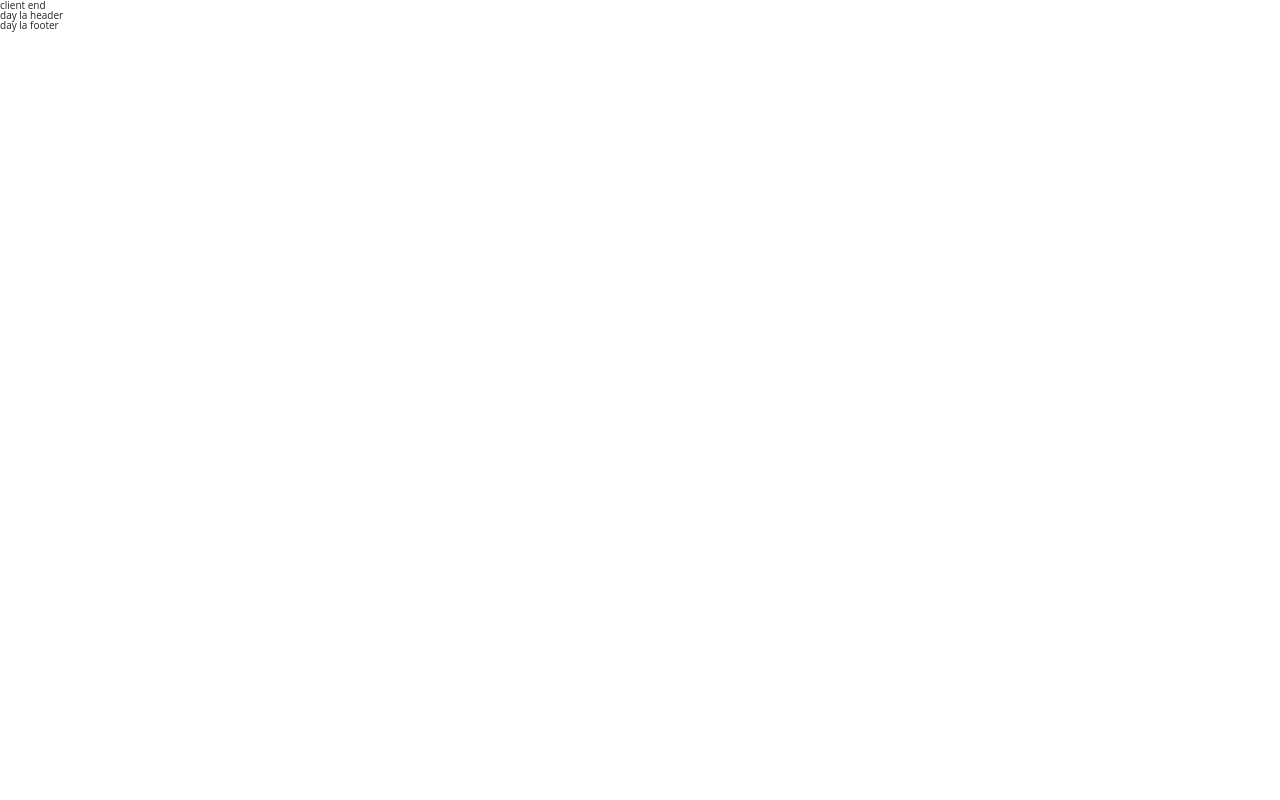
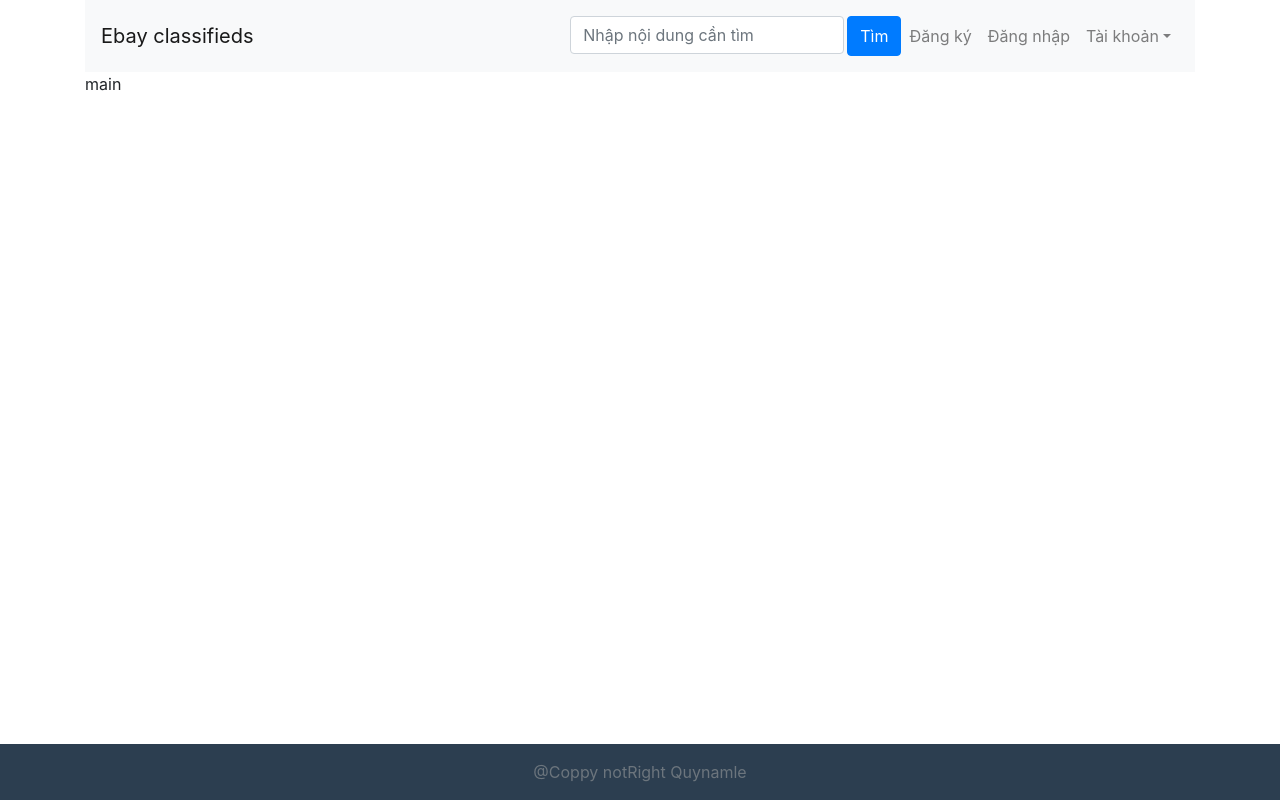
Before and after one commit to aloha1604/web-server-client, a React (Create React App) app in the folder client/: page /Home in a window 1280 px wide. Built offline with nearby package versions, Linux system fonts and the light colour scheme.

Commit message:
scucced header and footer

```diff
--- a/client/src/features/ClientUser/ClientUser.scss
+++ b/client/src/features/ClientUser/ClientUser.scss
@@ -1,169 +1,8 @@
-/* http://meyerweb.com/eric/tools/css/reset/
-   v2.0 | 20110126
-   License: none (public domain)
-*/
 html,
-body,
-div,
-span,
-applet,
-object,
-iframe,
-h1,
-h2,
-h3,
-h4,
-h5,
-h6,
-p,
-blockquote,
-pre,
-a,
-abbr,
-acronym,
-address,
-big,
-cite,
-code,
-del,
-dfn,
-em,
-img,
-ins,
-kbd,
-q,
-s,
-samp,
-small,
-strike,
-strong,
-sub,
-sup,
-tt,
-var,
-b,
-u,
-i,
-center,
-dl,
-dt,
-dd,
-ol,
-ul,
-li,
-fieldset,
-form,
-label,
-legend,
-table,
-caption,
-tbody,
-tfoot,
-thead,
-tr,
-th,
-td,
-article,
-aside,
-canvas,
-details,
-embed,
-figure,
-figcaption,
-footer,
-header,
-hgroup,
-menu,
-nav,
-output,
-ruby,
-section,
-summary,
-time,
-mark,
-audio,
-video {
-    margin: 0;
-    padding: 0;
-    border: 0;
-    font-size: 100%;
-    font: inherit;
-    vertical-align: baseline;
-}
-
-/* HTML5 display-role reset for older browsers */
-article,
-aside,
-details,
-figcaption,
-figure,
-footer,
-header,
-hgroup,
-menu,
-nav,
-section {
-    display: block;
-}
-
 body {
-    line-height: 1;
-}
-
-ol,
-ul {
-    list-style: none;
-}
-
-blockquote,
-q {
-    quotes: none;
-}
-
-blockquote:before,
-blockquote:after,
-q:before,
-q:after {
-    content: "";
-    content: none;
-}
-
-table {
-    border-collapse: collapse;
-    border-spacing: 0;
-}
-/* Setup basics CSS */
-*,
-*:after,
-*:before {
-    margin: 0;
-    padding: 0;
-    -webkit-box-sizing: border-box;
-    box-sizing: border-box;
-}
-html {
-    font-size: 62.5%; /* 1rem = 10px */
+    height: 100%;
 }
 body {
-    font-family: Open Sans, sans-serif;
-    line-height: 1;
-    font-weight: 400;
+    display: flex;
+    flex-direction: column;
 }
-a {
-    text-decoration: underline;
-}
-img {
-    display: block;
-    max-width: 100%;
-}
-button {
-    cursor: pointer;
-}
-input,
-textarea,
-button {
-    outline: none;
-    box-shadow: none;
-    font-family: "Lato", sans-serif;
-}
-/* variables */
--- /dev/null
+++ b/client/src/features/ClientUser/components/Footer/footer.scss
@@ -0,0 +1,9 @@
+.footer {
+    position: absolute;
+    bottom: 0px;
+    width: 100%;
+    background: #2c3e50;
+    text-align: center;
+    color: #fff;
+    padding: 1rem;
+}
--- a/client/src/features/ClientUser/components/Footer/index.jsx
+++ b/client/src/features/ClientUser/components/Footer/index.jsx
@@ -1,5 +1,6 @@
 import React from 'react';
 import PropTypes from 'prop-types';
+import './footer.scss';
 
 Footer.propTypes = {
 
@@ -7,9 +8,11 @@ Footer.propTypes = {
 
 function Footer(props) {
     return (
-        <div>
-            day la footer
-        </div>
+        <footer className="footer">
+            <div className="container">
+                <span className="text-muted">@Coppy notRight Quynamle</span>
+            </div>
+        </footer>
     );
 }
 
--- a/client/src/features/ClientUser/components/Header/index.jsx
+++ b/client/src/features/ClientUser/components/Header/index.jsx
@@ -1,15 +1,77 @@
-import React from 'react';
-import PropTypes from 'prop-types';
+import React, { useState } from 'react';
 
-Header.propTypes = {
+import {
+    Container, Collapse,
+    Navbar,
+    NavbarToggler,
+    NavbarBrand,
+    Nav,
+    NavItem,
+    NavLink,
+    UncontrolledDropdown,
+    DropdownToggle,
+    DropdownMenu,
+    DropdownItem,
+    NavbarText, Input, Button
+} from 'reactstrap';
 
-};
 
 function Header(props) {
+    const [isOpen, setIsOpen] = useState(false);
+
+    const toggle = () => setIsOpen(!isOpen);
     return (
-        <div>
-            day la header
-        </div>
+        <Container>
+            <div>
+                <Navbar color="light" light expand="md">
+                    <NavbarBrand href="/">Ebay classifieds</NavbarBrand>
+                    <NavbarToggler onClick={toggle} />
+                    <Collapse isOpen={isOpen} navbar>
+                        <Nav className="mr-auto" >
+                        </Nav>
+                        <NavbarText> <Nav className="ml-auto" navbar>
+                            <NavItem style={{
+                                display: 'flex'
+                            }}>
+                                <Input type="email" name="email" id="exampleEmail" placeholder="Nhập nội dung cần tìm " />
+                                <Button color="primary" style={{ marginLeft: '3px' }}>Tìm </Button>
+
+                            </NavItem>
+                            <NavItem>
+
+                            </NavItem>
+                            {/* ở đây sau này viết nếu chưa đăng nhập sẽ hiện Đăng ký/đăng nhập, nếu đăng nhập rồi thì sẽ Tài Khoản */}
+                            <NavItem>
+                                <NavLink href="/components/">Đăng ký</NavLink>
+                            </NavItem>
+                            <NavItem>
+                                <NavLink href="https://github.com/reactstrap/reactstrap">Đăng nhập</NavLink>
+                            </NavItem>
+                            <UncontrolledDropdown nav inNavbar>
+                                <DropdownToggle nav caret>
+                                    Tài khoản
+                                </DropdownToggle>
+                                <DropdownMenu right>
+                                    <DropdownItem>
+                                        Thông tin cá nhân
+                                    </DropdownItem>
+                                    <DropdownItem>
+                                        Quản lý tin đăng
+                                    </DropdownItem>
+                                    <DropdownItem divider />
+                                    <DropdownItem>
+                                        Tin lưu trữ
+                                    </DropdownItem>
+                                    <DropdownItem>
+                                        Thoát tài khoản
+                                    </DropdownItem>
+                                </DropdownMenu>
+                            </UncontrolledDropdown>
+                        </Nav></NavbarText>
+                    </Collapse>
+                </Navbar>
+            </div>
+        </Container>
     );
 }
 
--- a/client/src/features/ClientUser/index.js
+++ b/client/src/features/ClientUser/index.js
@@ -5,17 +5,20 @@ import './ClientUser.scss';
 
 const Header = React.lazy(() => import('./components/Header'));
 const Footer = React.lazy(() => import('./components/Footer'));
+const Main = React.lazy(() => import('./pages/main'));
 
 function ClienUser(props) {
     return (
-        <div className="wrapper">
-            <p>client end</p>
+        <div >
             <Suspense fallback={<div>Loading ...</div>}>
                 <Header />
+                <div className="container">
+                    <Main />
+                </div>
 
-                <switch>
+                {/* <switch>
                     <Route />
-                </switch>
+                </switch> */}
                 <Footer />
             </Suspense>
         </div>
--- /dev/null
+++ b/client/src/features/ClientUser/pages/main.jsx
@@ -0,0 +1,16 @@
+import React from 'react';
+import PropTypes from 'prop-types';
+
+main.propTypes = {
+
+};
+
+function main(props) {
+    return (
+        <div>
+            main
+        </div>
+    );
+}
+
+export default main;
```
